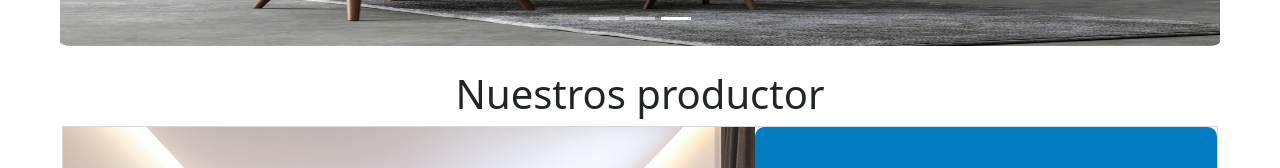
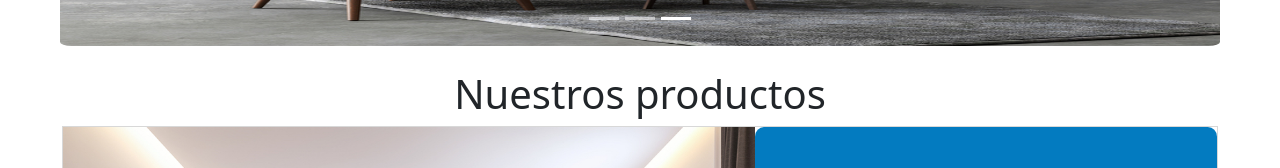
Before and after one commit to habibherrera/ProyectoFrontEnd2025, a plain HTML site: page index.html in a window 1280 px wide. Shown: the part 508-676 px from the top of the page. Drawn offline with nearby package versions, Linux system fonts and the light colour scheme.

Commit message:
"arreglo error ortografico"

```diff
--- a/index.html
+++ b/index.html
@@ -80,7 +80,7 @@
         <br>
         <main>
         <div class="subTitle">
-            <h1>Nuestros productor</h1>
+            <h1>Nuestros productos</h1>
         </div>
         <div class="container-fluid">
         <div class="productContainer">
```
